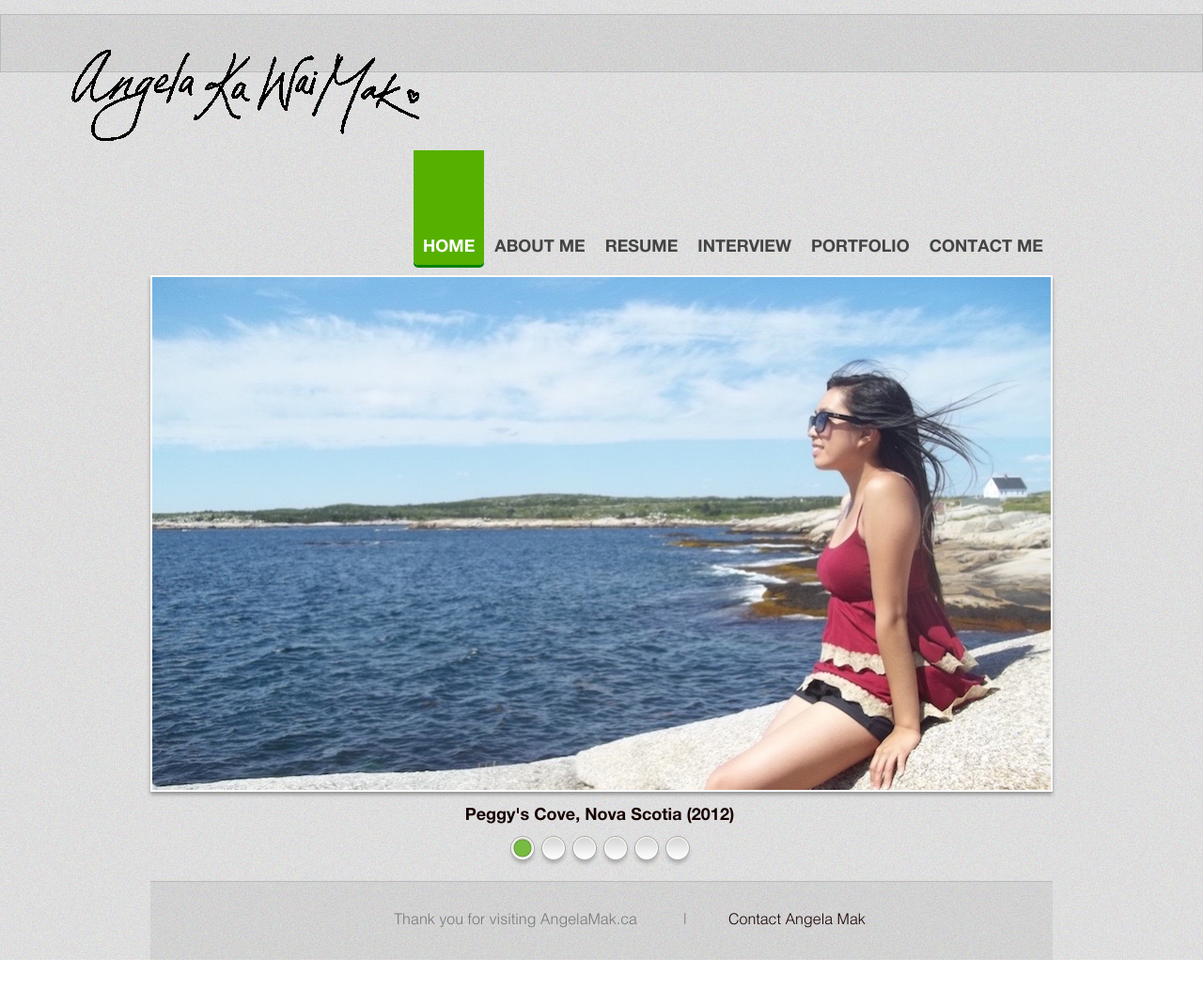
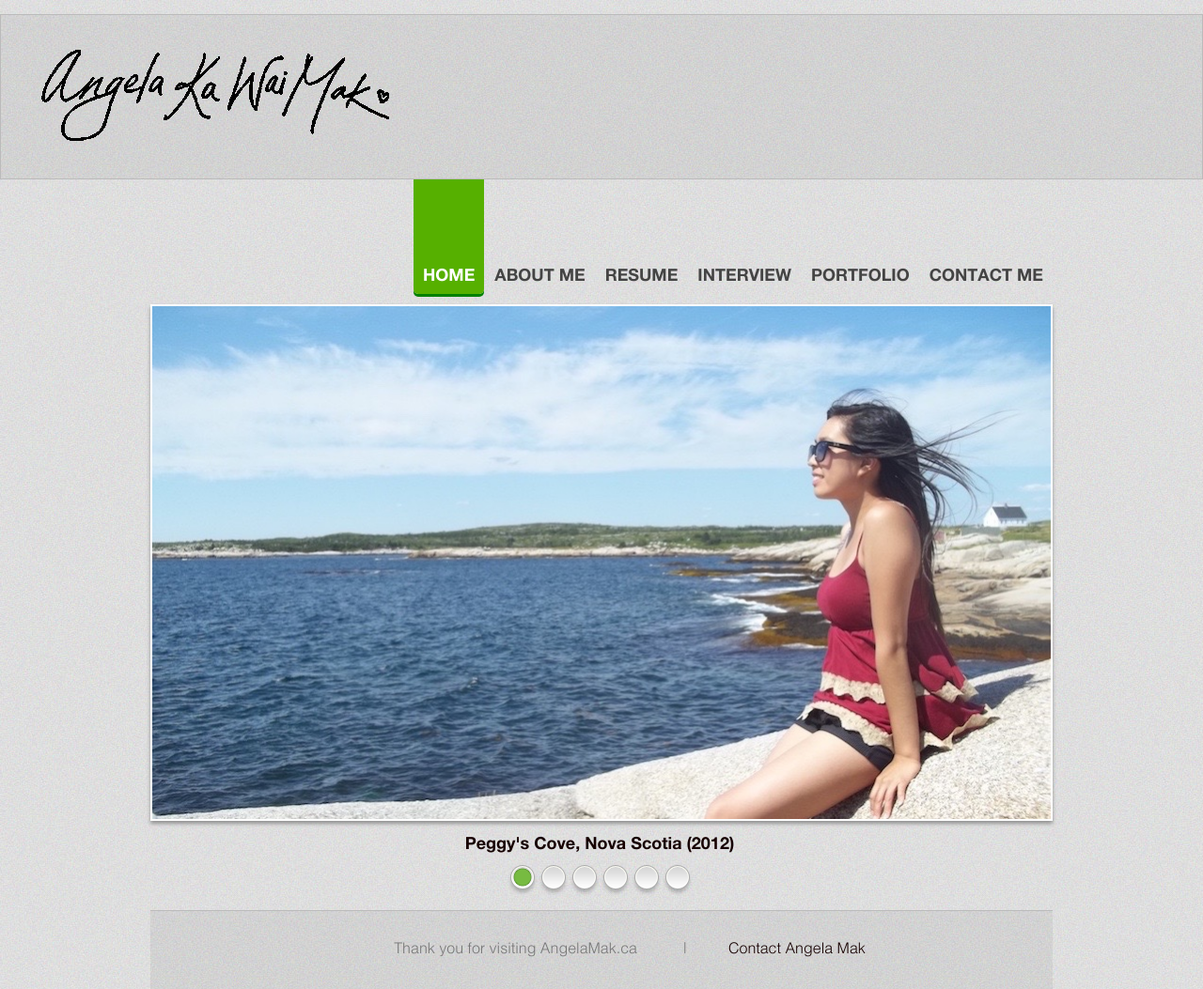
Before and after one commit to angelakwmak/angelakwmak.github.io, a plain HTML site: page index.html in a window 1280 px wide. Shown: the whole page at 94% size. Before the commit the page ends 1022 px from the top, so only its background shows below. Drawn offline with Linux system fonts and the light colour scheme.

Commit message:
fixed headers

```diff
--- a/index.html
+++ b/index.html
@@ -7,18 +7,13 @@
 <title>Home</title>
 <br class="clearfloat" />
         <div class="boxes">
-            <div class="titlebox">
-                <a href="index.html"> <img src="images/white.gif"></a>
-            </div>
+            <a href="index.html"> <img src="images/white.gif"></a>
         </div>
 <link href="css/styles.css" rel="stylesheet" type="text/css" />
 <script src="js/jquery-1.7.1.min.js"></script>
 <script src="js/jquery.flexslider-min.js"></script>
 </head>
 <body>
-<br>
-<br>
-<br><br><br>
 <div class="container">
     <header>
         <div id="navcontainer">
```
Also changed, not shown: about.html (+1 -5 lines), contact.html (+1 -5 lines), interview.html (+1 -5 lines), myresume.html (+1 -5 lines), portfolio.html (+1 -5 lines), references.html (+1 -5 lines), resume.html (+1 -5 lines), resume1.html (+1 -5 lines), resume2.html (+1 -5 lines).
